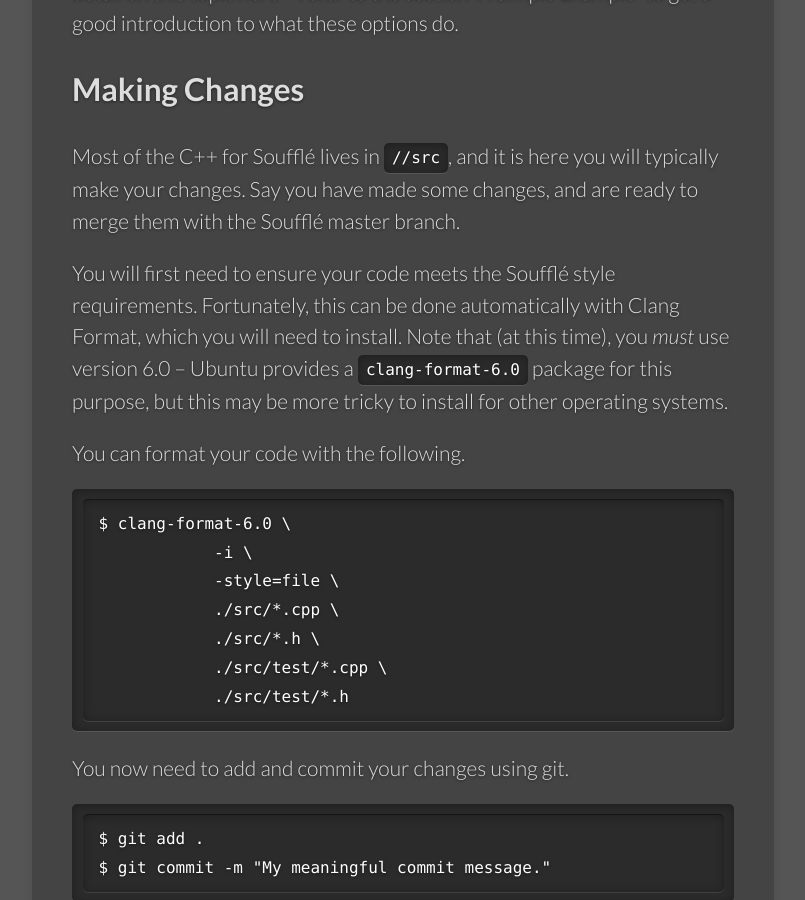
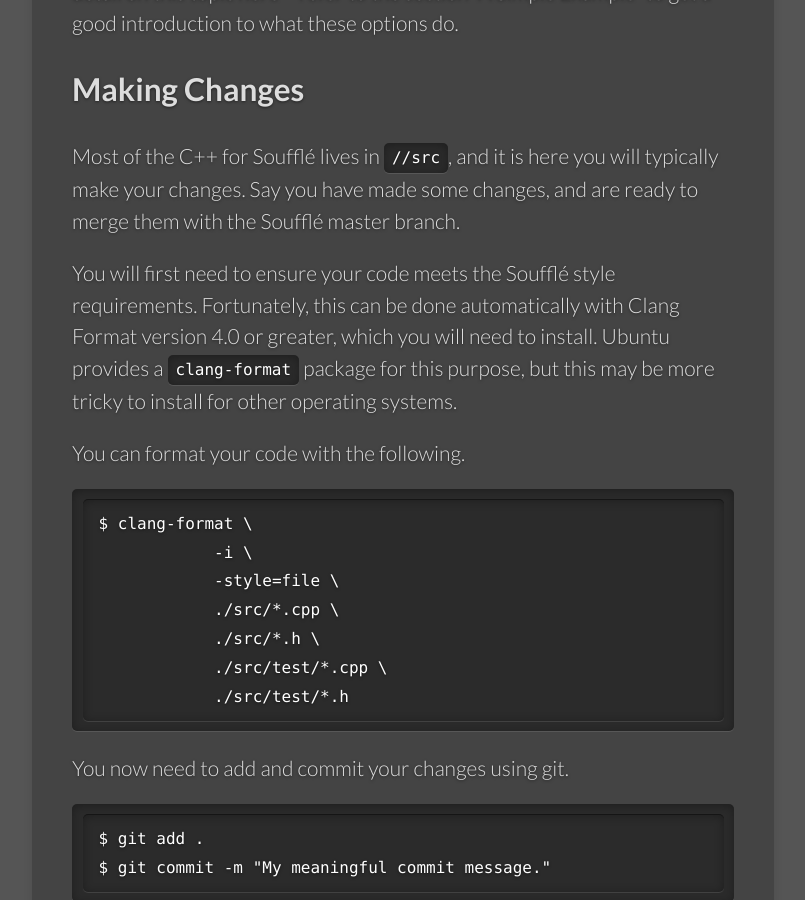
Before and after one commit to souffle-lang/souffle-lang.github.io, a Jekyll site: the page built from _docs/development.md, in a window 1280 px wide and 900 px high, scrolled down 4295 px. Shown: the whole window, without its empty margins (139-944 px from the left). Built offline with Jekyll 4.4.1, drawn with Linux system fonts in a browser that asks for light colours; some of the changed text lies outside the part shown.

```diff
--- a/_docs/development.md
+++ b/_docs/development.md
@@ -77,12 +77,12 @@ As this is more to do with usage than development, we will not go into detail on
 
 Most of the C++ for Soufflé lives in `//src`, and it is here you will typically make your changes. Say you have made some changes, and are ready to merge them with the Soufflé master branch.
 
-You will first need to ensure your code meets the Soufflé style requirements. Fortunately, this can be done automatically with Clang Format, which you will need to install. Note that (at this time), you *must* use version 6.0 -- Ubuntu provides a `clang-format-6.0` package for this purpose, but this may be more tricky to install for other operating systems.
+You will first need to ensure your code meets the Soufflé style requirements. Fortunately, this can be done automatically with Clang Format version 4.0 or greater, which you will need to install. Ubuntu provides a `clang-format` package for this purpose, but this may be more tricky to install for other operating systems.
 
 You can format your code with the following.
 
 ~~~
-$ clang-format-6.0 \
+$ clang-format \
             -i \
             -style=file \
             ./src/*.cpp \
```
Also changed, not shown: other parts of _docs/development.md (+6 -0 lines).
